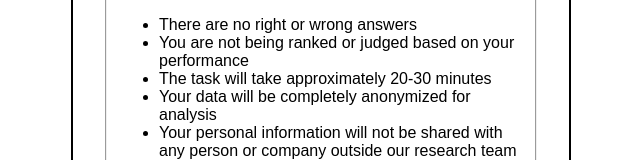
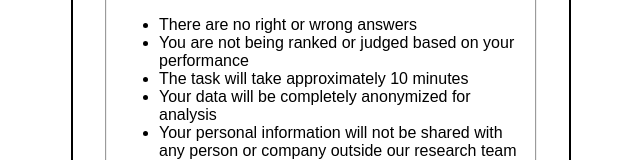
Before and after one commit to Sangarshanan/pitch-discrimination-experiment, a React (Create React App) app: page / in a window 1280 px wide. Shown: the part 467-627 px from the top of the page, without its empty margins (319-959 px from the left). Built offline with nearby package versions, Linux system fonts and the light colour scheme; the HTML template or start-up script is replaced by a standard one.

Commit message:
Update ParticipantForm.tsx

```diff
--- a/src/ParticipantForm.tsx
+++ b/src/ParticipantForm.tsx
@@ -87,7 +87,7 @@ Important information:
 <ul>
 <li>There are no right or wrong answers</li>
 <li>You are not being ranked or judged based on your performance</li>
-<li>The task will take approximately 20-30 minutes</li>
+<li>The task will take approximately 10 minutes</li>
 <li>Your data will be completely anonymized for analysis</li>
 <li>Your personal information will not be shared with any person or company outside our research team</li>
 <li>You may withdraw from the study at any time without penalty</li>
```
